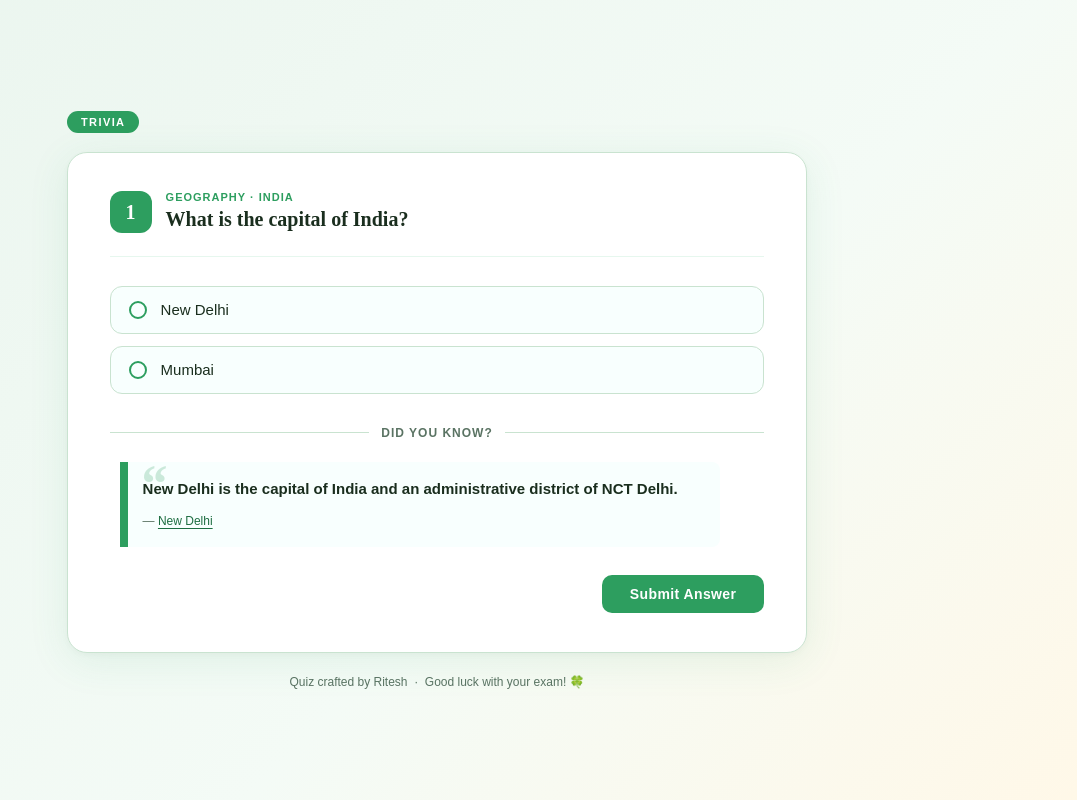
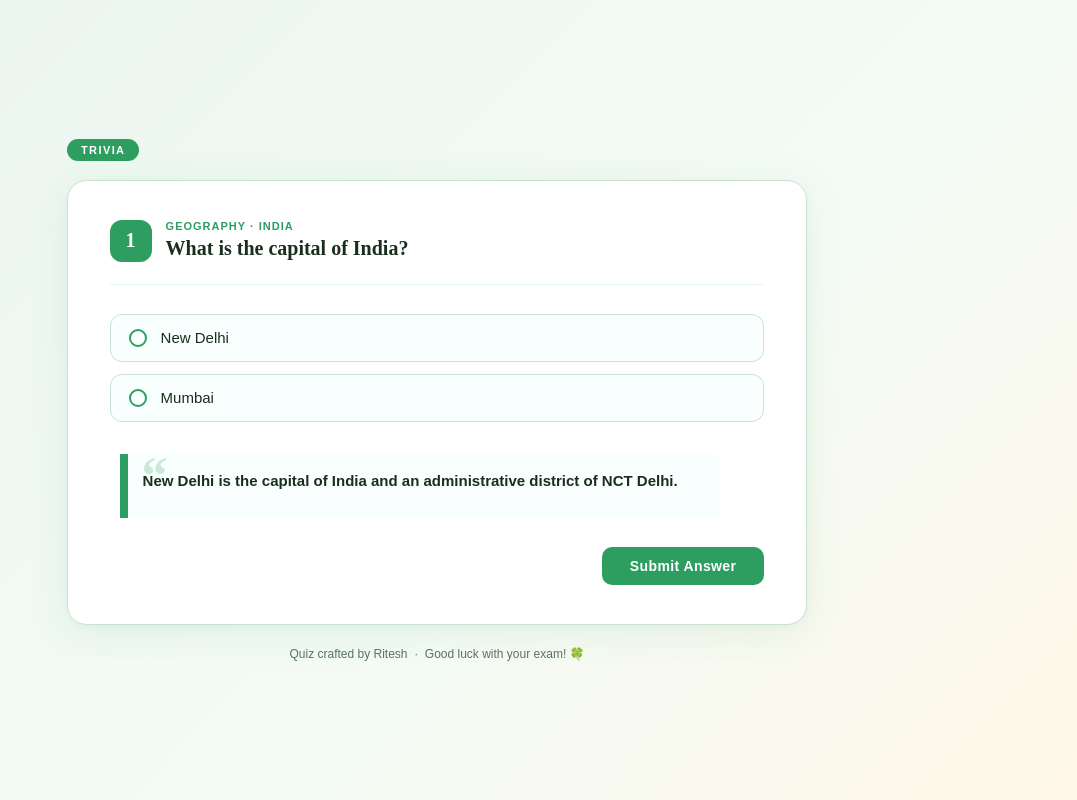
Before and after one commit to acciojob/trivia-priyankamallik04, a website: page main.html in a window 1280 px wide. Shown: the whole page, without its empty margins (203-1280 px from the left). Drawn offline with Linux system fonts and the light colour scheme.

Commit message:
created a submission

```diff
--- a/main.html
+++ b/main.html
@@ -32,20 +32,20 @@
           </label>
         </div>
 
-        <div class="divider">Did you know?</div>
+        <!-- <div class="divider">Did you know?</div> -->
 
         <blockquote>
           New Delhi is the capital of India and an administrative district of
           NCT Delhi.
           <cite
-            >—
-            <a
+            >
+            <!-- <a
               href="https://en.wikipedia.org/wiki/New_Delhi"
               target="_blank"
               rel="noopener"
               >New Delhi</a
             ></cite
-          >
+          > -->
         </blockquote>
 
         <div class="submit-row">
```
